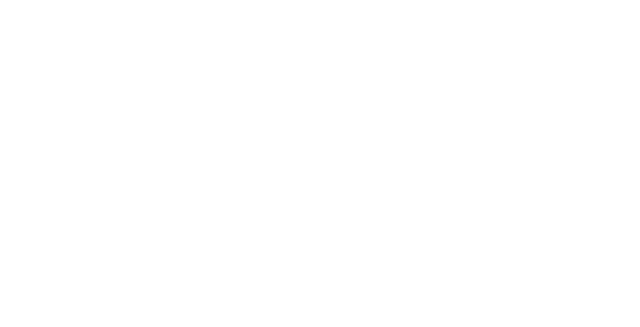
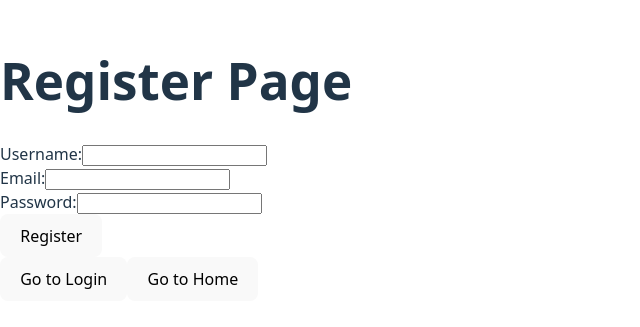
Before and after one commit to kartikeya-kash/QuickCourt_Personal, a React (Vite) app: page /register in a window 1280 px wide. Before the commit this address had no page. Shown: the part 241-568 px from the top of the page, without its empty margins (0-640 px from the left). Built offline with nearby package versions, Linux system fonts and the light colour scheme; the HTML template or start-up script is replaced by a standard one.

Commit message:
set up register

```diff
--- a/src/App.jsx
+++ b/src/App.jsx
@@ -2,6 +2,7 @@
 import { Routes, Route } from "react-router-dom";
 import Home from "./pages/home";
 import Login from "./pages/login";
+import Register from "./pages/register";
 
 
 function App() {
@@ -9,6 +10,7 @@
     <Routes>
       <Route path="/" element={<Home />} />
       <Route path="/login" element={<Login />} />
+      <Route path="/register" element={<Register />} />
     </Routes>
   );
 }
--- a/src/pages/login.jsx
+++ b/src/pages/login.jsx
@@ -4,6 +4,7 @@
 function Login() {
 const [username, setUsername] = useState("");
 const [password, setPassword] = useState("");
+const [isloggedin , setisloggedin] = useState("");
 const navigate = useNavigate();
 
 
--- /dev/null
+++ b/src/pages/register.jsx
@@ -0,0 +1,40 @@
+import React from "react";
+import { useNavigate } from "react-router-dom";
+
+function Register() {
+  const navigate = useNavigate();
+
+ const registerindb = (e) => {
+    e.preventDefault();
+    window.alert("Register button clicked");
+    navigate("/login");
+  }
+
+  return (
+    <div>
+        <h1>Register Page</h1>
+        <form>
+          <label>
+            Username:
+            <input type="text" name="username" />
+          </label>
+          <br />
+          <label>
+            Email:
+            <input type="email" name="email" />
+          </label>
+          <br />
+          <label>
+            Password:
+            <input type="password" name="password" />
+          </label>
+          <br />
+          <button type="submit" onClick={registerindb}>Register </button>
+        </form>
+        <button onClick={() => navigate("/login")}>Go to Login</button>
+        <button onClick={() => navigate("/")}>Go to Home</button>
+    </div>
+  );
+}
+
+export default Register;
```
